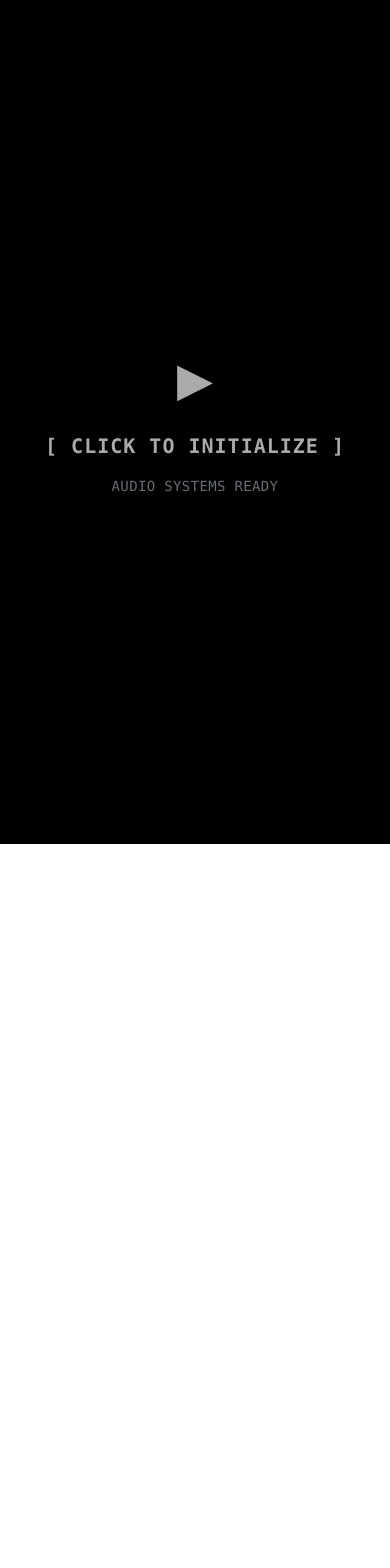
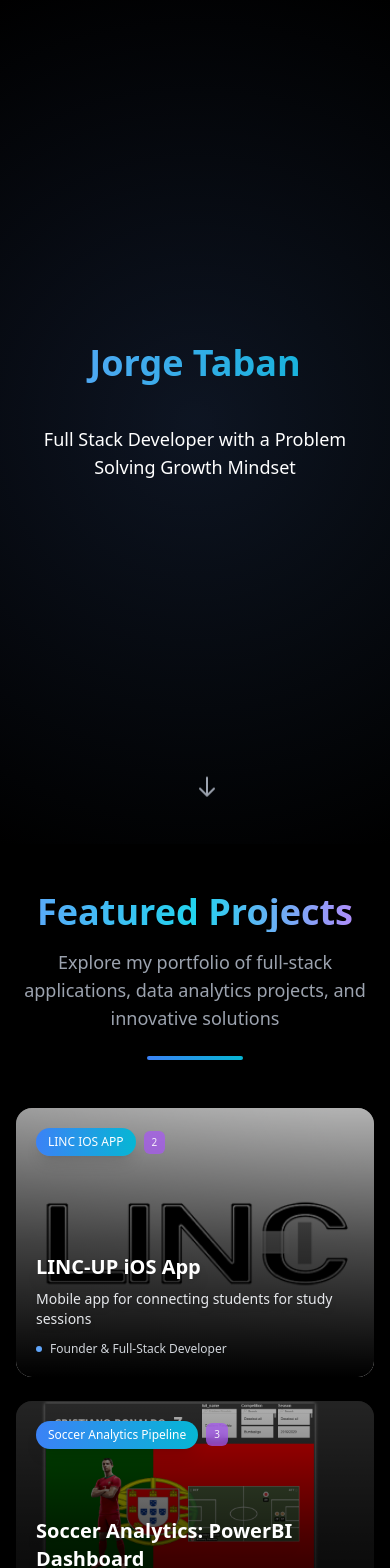
Before and after one commit to jorget15/Portfolio, a Next.js app: page / in a window 390 px wide. Shown: the top 1568 px of the page. Before the commit the page ends 844 px from the top, so only its background shows below. Built offline with nearby package versions, Linux system fonts and the light colour scheme.

Commit message:
Implement responsive layout for mobile and desktop views in portfolio

```diff
--- a/app/page.tsx
+++ b/app/page.tsx
@@ -1,31 +1,43 @@
 'use client';
 
+import { useState, useEffect } from 'react';
 import SpacePortfolio from './components/Space/SpacePortfolio';
 import { SpeedInsights } from "@vercel/speed-insights/next";
-
-// Old portfolio (keep for reference or fallback)
-// import HeroSection from './components/HeroSection';
-// import ProjectsSection from './components/ProjectsSection';
-// import SkillsSection from './components/SkillsSection';
-// import ContactSection from './components/ContactSection';
+import HeroSection from './components/HeroSection';
+import ProjectsSection from './components/ProjectsSection';
+import SkillsSection from './components/SkillsSection';
+import ContactSection from './components/ContactSection';
 
 export default function MinimalModernPortfolio() {
+	const [isMobile, setIsMobile] = useState(false);
+
+	useEffect(() => {
+		// Check if device is mobile on mount
+		const checkMobile = () => {
+			const mobile = /iPhone|iPad|iPod|Android|webOS|BlackBerry|IEMobile|Opera Mini/i.test(navigator.userAgent) || window.innerWidth < 768;
+			setIsMobile(mobile);
+		};
+
+		checkMobile();
+		window.addEventListener('resize', checkMobile);
+		return () => window.removeEventListener('resize', checkMobile);
+	}, []);
+
 	return (
 		<div className="min-h-screen bg-black text-white">
-			<SpacePortfolio />
+			{isMobile ? (
+				// Simple mobile version
+				<>
+					<HeroSection />
+					<ProjectsSection />
+					<SkillsSection />
+					<ContactSection />
+				</>
+			) : (
+				// Full space portfolio for desktop
+				<SpacePortfolio />
+			)}
 			<SpeedInsights />
 		</div>
 	);
 }
-
-// Old simple layout (uncomment to switch back)
-// export default function MinimalModernPortfolio() {
-// 	return (
-// 		<div className="min-h-screen bg-black text-white">
-// 			<HeroSection />
-// 			<ProjectsSection />
-// 			<SkillsSection />
-// 			<ContactSection />
-// 		</div>
-// 	);
-// }
```
